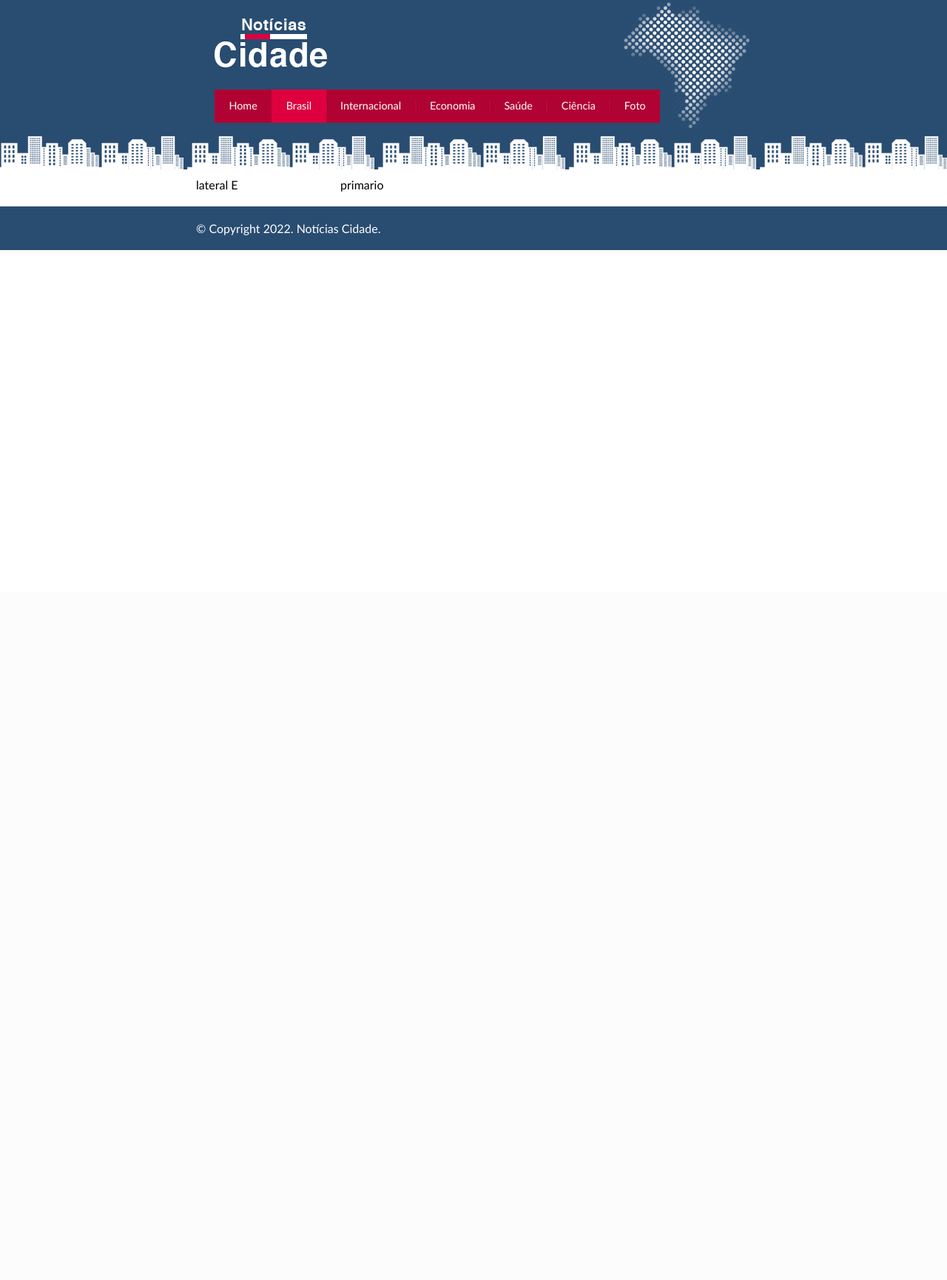
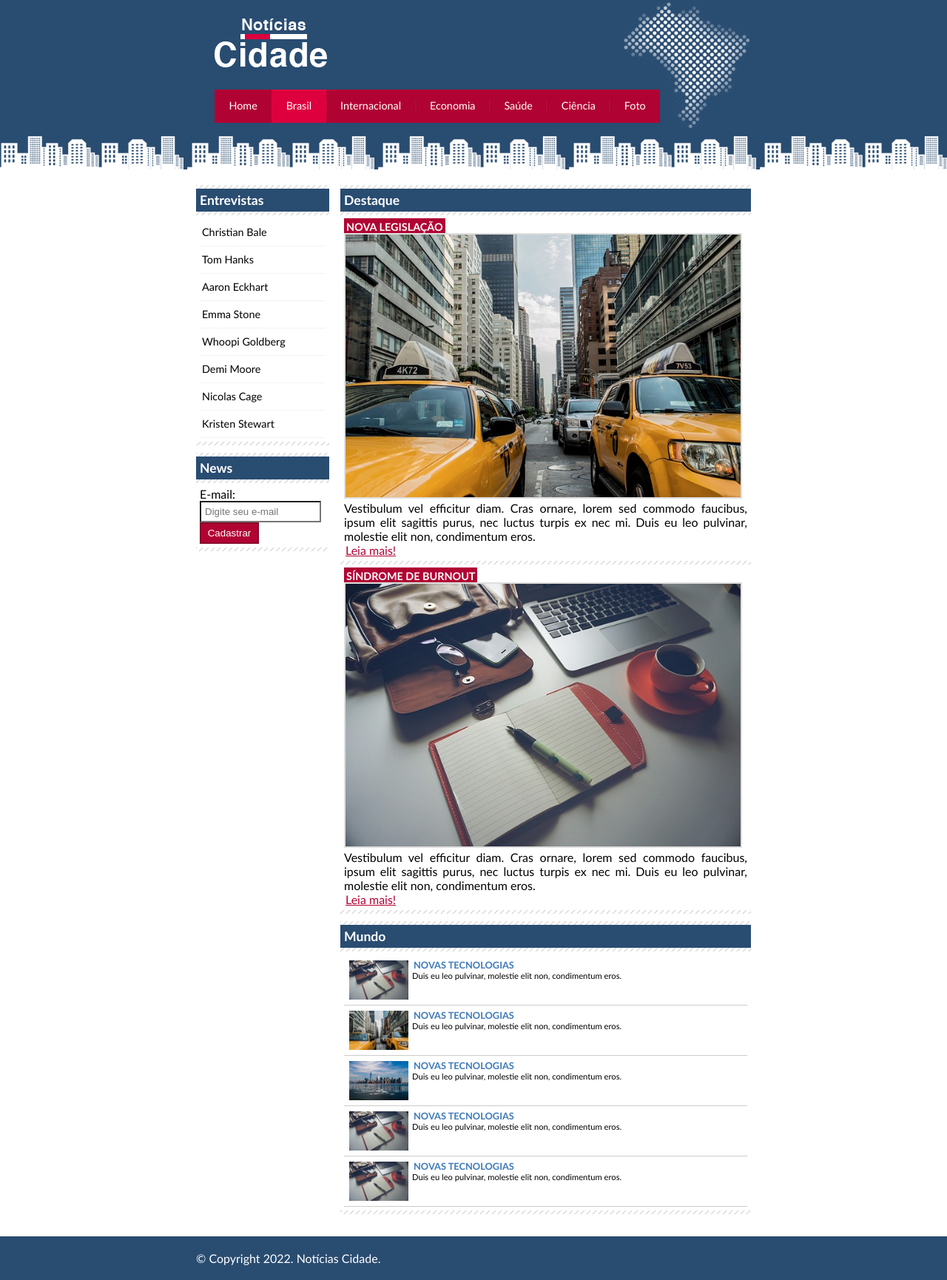
Before and after one commit to leandrocf79/Full_Stack_WEB, a PHP site: page /brasil.html in a window 1280 px wide. Shown: the whole page at 74% size. Before the commit the page ends 338 px from the top, so only its background shows below. Run offline with PHP 8.4, Linux system fonts and the light colour scheme.

Commit message:
Add files via upload

```diff
--- a/Aulas Full Stack WEB/projeto 3 - CSS3 - Aprendizado/Site Notícia Cidade/brasil.html
+++ b/Aulas Full Stack WEB/projeto 3 - CSS3 - Aprendizado/Site Notícia Cidade/brasil.html
@@ -12,7 +12,7 @@
 			<h1 class="logo">Notícias cidade</h1>
 			<ul id="navegacao">
 				<li class="primeiro">
-					<a id="home" href="home.html">Home</a></li>
+					<a id="index" href="index.html">Home</a></li>
 				<li><a id="brasil" href="brasil.html">Brasil</a></li>
 				<li><a id="internacional" href="">Internacional</a></li>
 				<li><a id="economia" href="">Economia</a></li>
@@ -23,10 +23,134 @@
 		</div><!-- Fim Cabeçalho-->
 
 		<div id="conteudo"><!-- Inicio conteúdo-->
-			<div id="primario">primario</div>
+			<div id="primario">
+
+				<div class="caixa-lateral  destaque">
+					<!-- ".destaque" para formatar h3 -->
+
+					<h2>Destaque</h2>
+					<div class="caixa-conteudo">
+						<h3>Nova legislação</h3>
+						<img class="imagem-principal" src="resources/1-imagens/taxi.jpg" width="100%"> <!-- Com relação ao tamanho, o ideal é usar 2 imagens, uma menor e outra maior devido ao download da imagem no site-->
+						<p>
+							Vestibulum vel efficitur diam. Cras ornare, lorem sed commodo faucibus, ipsum elit sagittis purus, nec luctus turpis ex nec mi. Duis eu leo pulvinar, molestie elit non, condimentum eros.
+						</p>
+						<a href="">Leia mais!</a>
+
+					</div>
+
+
+					<div class="caixa-conteudo">
+						<h3>Síndrome de Burnout</h3>
+						<img class="imagem-principal" src="resources/1-imagens/tecnologia.jpg" width="100%"> <!-- Com relação ao tamanho, o ideal é usar 2 imagens, uma menor e outra maior devido ao download da imagem no site-->
+						<p>
+							Vestibulum vel efficitur diam. Cras ornare, lorem sed commodo faucibus, ipsum elit sagittis purus, nec luctus turpis ex nec mi. Duis eu leo pulvinar, molestie elit non, condimentum eros.
+						</p>
+						<a href="">Leia mais!</a>
+					</div>
+				</div>
+
+					<div class="caixa-lateral ">
+					<!-- ".destaque" para formatar h3 -->
+
+						<h2>Mundo</h2>
+						<div class="caixa-conteudo">
+
+							<ul id="lista-noticias">
+								<li>
+									<a href="">
+									<img src="resources/1-imagens/tecnologia.jpg" width="80">
+									<h3>Novas tecnologias</h3>
+									<p>
+										Duis eu leo pulvinar, molestie elit non, condimentum eros.
+									</p>
+								</a>
+								</li>
+
+								<li>
+									<a href="">
+									<img src="resources/1-imagens/taxi.jpg" width="80">
+									<h3>Novas tecnologias</h3>
+									<p>
+										Duis eu leo pulvinar, molestie elit non, condimentum eros.
+									</p>
+								</a>
+								</li>
+
+								<li>
+									<a href="">
+									<img src="resources/1-imagens/cidade.jpg" width="80">
+									<h3>Novas tecnologias</h3>
+									<p>
+										Duis eu leo pulvinar, molestie elit non, condimentum eros.
+									</p>
+								</a>
+								</li>
+
+								<li>
+									<a href="">
+									<img src="resources/1-imagens/tecnologia.jpg" width="80">
+									<h3>Novas tecnologias</h3>
+									<p>
+										Duis eu leo pulvinar, molestie elit non, condimentum eros.
+									</p>
+								</a>
+								</li>
+
+								<li>
+									<a href="">
+									<img src="resources/1-imagens/tecnologia.jpg" width="80">
+									<h3>Novas tecnologias</h3>
+									<p>
+										Duis eu leo pulvinar, molestie elit non, condimentum eros.
+									</p>
+								</a>
+								</li>
+
+
+
+							</ul>
+
+						</div>
+
+					</div>
+			</div>
 
 			<!--questão de acessibilidade fica por último-->
-			<div id="lateral-e">lateral E</div>
+			<div id="lateral-e"> <!-- Inicio lateral-e -->
+				<div class="caixa-lateral">
+					<h2>Entrevistas</h2>
+					<div class="caixa-conteudo">
+					<ul>
+						<li><a href="">Christian Bale</a></li>
+						<li><a href="">Tom Hanks</a></li>
+						<li><a href="">Aaron Eckhart</a></li>
+						<li><a href="">Emma Stone</a></li>
+						<li><a href="">Whoopi Goldberg</a></li>
+						<li><a href="">Demi Moore</a></li>
+						<li><a href="">Nicolas Cage</a></li>
+						<li><a href="">Kristen Stewart</a></li>
+					</ul>
+					</div>
+				</div>
+
+
+				<div class="caixa-lateral">
+					<h2>News</h2>
+					<div class="caixa-conteudo">
+						<form>
+							<div>
+								<label for="email">E-mail:</label>
+								<input type="text" name="email" id="email" placeholder="Digite seu e-mail">
+							</div>
+							<div>
+								<input class="submit" type="submit" value="Cadastrar">
+							</div>
+						</form>
+					</div>
+				</div>
+
+			</div> <!-- Fim lateral-e -->
 		</div><!-- Inicio conteúdo-->
 
 	</div> <!-- Fim container-->
--- a/Aulas Full Stack WEB/projeto 3 - CSS3 - Aprendizado/Site Notícia Cidade/css/1-estilos.css
+++ b/Aulas Full Stack WEB/projeto 3 - CSS3 - Aprendizado/Site Notícia Cidade/css/1-estilos.css
@@ -64,6 +64,18 @@ ul{ /* remover formatação padrão*/
 
 #topo ul a:hover{
 	color: #69001d;
+}
+
+
+a:link, a:visited{
+	color: #b10333;  /* vai ser preciso fazer uma correção em
+	"lista-noticias li a p" para corrigir cor do texto que tb foi alterado*/
+	padding: 2px;
+}
+
+
+p{
+	text-align: justify;
 }
 
 
@@ -209,5 +221,73 @@ input.submit{
 	color: #fff;
 	background-color: #b10333;
 	border: 2px solid #870529;
-	padding: 5px;
 }
+
+
+/* formatação área principal */
+
+
+/* img{       sempre formatação padrão e depois criar classes
+	border: 2px solid #dfdfdf;
+}*/
+
+img.imagem-principal{
+	width: 98%;
+	border: 2px solid #dfdfdf;
+}
+
+h3{
+	text-transform: uppercase;
+	display: inline;
+	font-size: 0.9em;
+	padding: 3px;
+}
+
+.destaque h3{  /* Todo h3 que tiver dentro de .destaque recebe a formatação*/
+	background: #b10333;
+	color: #fff;
+}
+
+.entrevista h3{  /* Todo h3 que tiver dentro de .destaque recebe a formatação*/
+	background: #de003e;
+}
+
+
+
+
+/* formatação lista-noticias, abaixo área principal */
+
+#lista-noticias li{
+	padding: 2px;
+	border-bottom: 1px solid #ccc;
+	height: 63px;
+}
+
+#lista-noticias li a {
+	text-decoration: none;
+}
+
+
+#lista-noticias li a p{   /* vai ser preciso fazer uma correção em
+	"lista-noticias li a p" para corrigir cor do texto que tb foi alterado em
+	"a:link, a:visited" */
+	font-size: 0.7em;
+	color: #000;
+}
+
+#lista-noticias li:hover{
+	background: #eee;
+}
+
+
+#lista-noticias li a h3{
+	font-size: 0.8em;
+	padding: 0;
+	color: #3e7ab9;
+}
+
+
+#lista-noticias li a img{
+	float: left;
+	margin: 5px;
+}
--- a/Aulas Full Stack WEB/projeto 3 - CSS3 - Aprendizado/Site Notícia Cidade/index.html
+++ b/Aulas Full Stack WEB/projeto 3 - CSS3 - Aprendizado/Site Notícia Cidade/index.html
@@ -35,7 +35,7 @@
 						<p>
 							Vestibulum vel efficitur diam. Cras ornare, lorem sed commodo faucibus, ipsum elit sagittis purus, nec luctus turpis ex nec mi. Duis eu leo pulvinar, molestie elit non, condimentum eros.
 						</p>
-						<a href="">Leia mais!</a>
+						<a href="nova-legislacao">Leia mais!</a>
 
 					</div>
 
```
Also changed, not shown: Aulas Full Stack WEB/projeto 3 - CSS3 - Aprendizado/Site Notícia Cidade/foto.html (+93 -2 lines), Aulas Full Stack WEB/projeto 3 - CSS3 - Aprendizado/Site Chale Hotel/imagens/apartamento.jpg (added), Aulas Full Stack WEB/projeto 3 - CSS3 - Aprendizado/Site Chale Hotel/imagens/bg-area-lateral.png (added), Aulas Full Stack WEB/projeto 3 - CSS3 - Aprendizado/Site Chale Hotel/imagens/bg-area-principal.png (added), Aulas Full Stack WEB/projeto 3 - CSS3 - Aprendizado/Site Chale Hotel/imagens/bg-container.png (added), Aulas Full Stack WEB/projeto 3 - CSS3 - Aprendizado/Site Chale Hotel/imagens/bg-linha.gif (added), Aulas Full Stack WEB/projeto 3 - CSS3 - Aprendizado/Site Chale Hotel/imagens/bg-rodape.png (added), Aulas Full Stack WEB/projeto 3 - CSS3 - Aprendizado/Site Chale Hotel/imagens/bg.png (added), Aulas Full Stack WEB/projeto 3 - CSS3 - Aprendizado/Site Chale Hotel/imagens/depoimento.png (added), Aulas Full Stack WEB/projeto 3 - CSS3 - Aprendizado/Site Chale Hotel/imagens/logo.png (added), Aulas Full Stack WEB/projeto 3 - CSS3 - Aprendizado/Site Chale Hotel/imagens/ornamento.png (added), Aulas Full Stack WEB/projeto 3 - CSS3 - Aprendizado/Site Chale Hotel/imagens/piscina.jpg (added), Aulas Full Stack WEB/projeto 3 - CSS3 - Aprendizado/Site Chale Hotel/imagens/restaurante.jpg (added), Aulas Full Stack WEB/projeto 3 - CSS3 - Aprendizado/Site Chale Hotel/imagens/topo-imagem-lateral.png (added), 2 more files.
